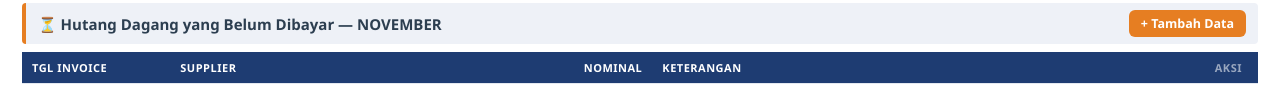
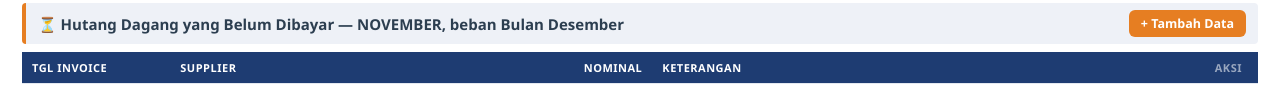
Before and after one commit to graitosaja1-cell/AR, a plain HTML site: page hd.html in a window 1280 px wide. Shown: the part 194-297 px from the top of the page. Drawn offline with nearby package versions, Linux system fonts and the light colour scheme.

Commit message:
Add files via upload

```diff
--- a/hd.html
+++ b/hd.html
@@ -727,6 +727,13 @@ function buildTableBelum(rows){
   </table>`;
 }
 
+function bulanBerikut(b){
+  const i = NAMA_BULAN.indexOf(b);
+  if (i < 0) return "";
+  const n = NAMA_BULAN[(i + 1) % NAMA_BULAN.length];
+  return n.charAt(0) + n.slice(1).toLowerCase();
+}
+
 function render(){
   const panel = document.getElementById("panel");
   const d = data[currentBulan] || { sudahDibayar: [], belumDibayar: [] };
@@ -741,7 +748,7 @@ function render(){
     ${buildTableSudah(d.sudahDibayar)}
 
     <h2 class="belum">
-      <span>⏳ Hutang Dagang yang Belum Dibayar — ${currentBulan}</span>
+      <span>⏳ Hutang Dagang yang Belum Dibayar — ${currentBulan}, beban Bulan ${bulanBerikut(currentBulan)}</span>
       <button class="btn-tambah" id="btnTambah">+ Tambah Data</button>
     </h2>
     ${buildTableBelum(d.belumDibayar)}
```
